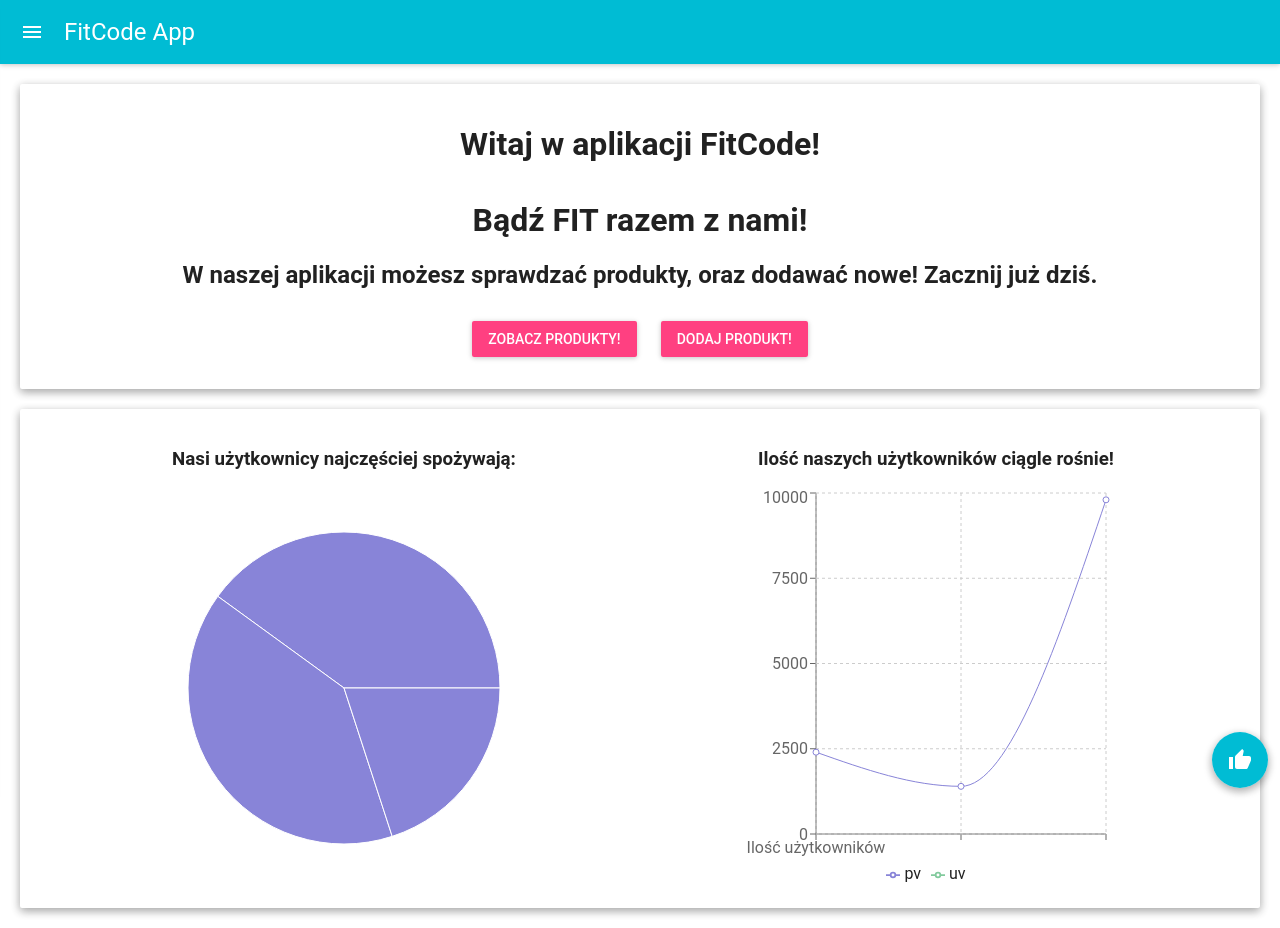
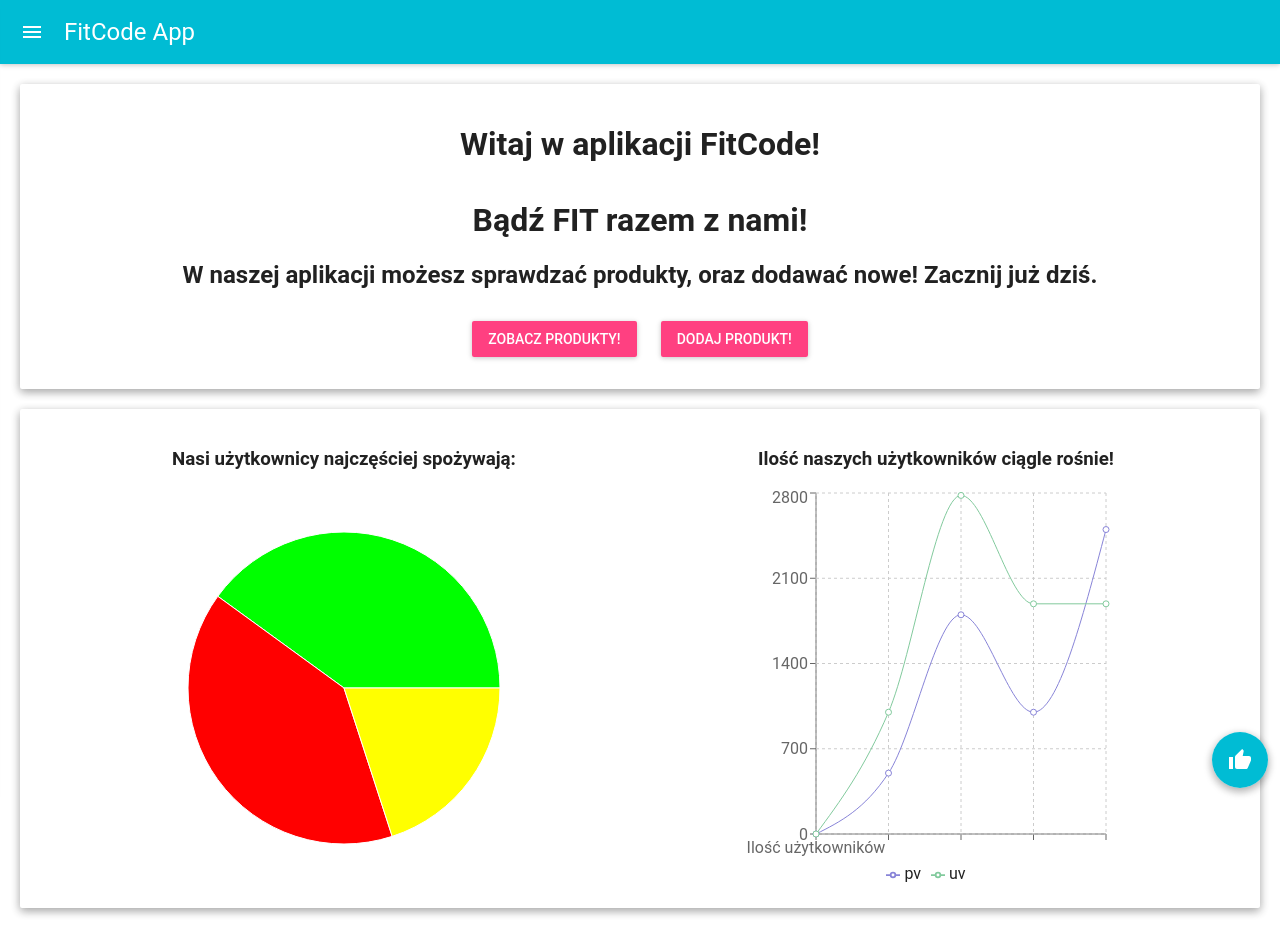
Before and after one commit to infoshareacademy/jfddl3-fitcode-app, a React (Create React App) app: page / in a window 1280 px wide. Built offline with nearby package versions, Linux system fonts and the light colour scheme; the HTML template or start-up script is replaced by a standard one.

Commit message:
colors and Sharebutton added

```diff
--- a/src/Dashboard.js
+++ b/src/Dashboard.js
@@ -5,25 +5,33 @@ import {Link} from 'react-router-dom'
 import Paper from 'material-ui/Paper';
 import {Grid, Row, Col} from 'react-flexbox-grid'
 
+
+
+
 const data = [
     {
-        value: 40,
-        name: 'warzywa'
+        value:40,
+        name: 'warzywa',
+        fill:'lime'
+
     },
     {
         value: 40,
-        name: 'owoce'
+        name: 'owoce',
+        fill:'red'
     },
     {
         value: 20,
-        name: 'produkty mięsne'
+        name: 'produkty mięsne',
+        fill:'yellow'
     }
 ];
 const lineChartData = [
-    {name: 'Ilość użytkowników', pv: 2400, amt: 2100},
-    {pv: 1398, amt: 2100},
-    {pv: 9800, amt: 2100}
-
+    {name: 'Ilość użytkowników', uv: 0, pv: 0},
+    { uv: 1000, pv: 500},
+    { uv: 2780, pv: 1800},
+    { uv: 1890, pv: 1000},
+    { uv: 1890, pv: 2500},
 ];
 const style = {
     margin: 12,
```
Also changed, not shown: public/manifest.json.
